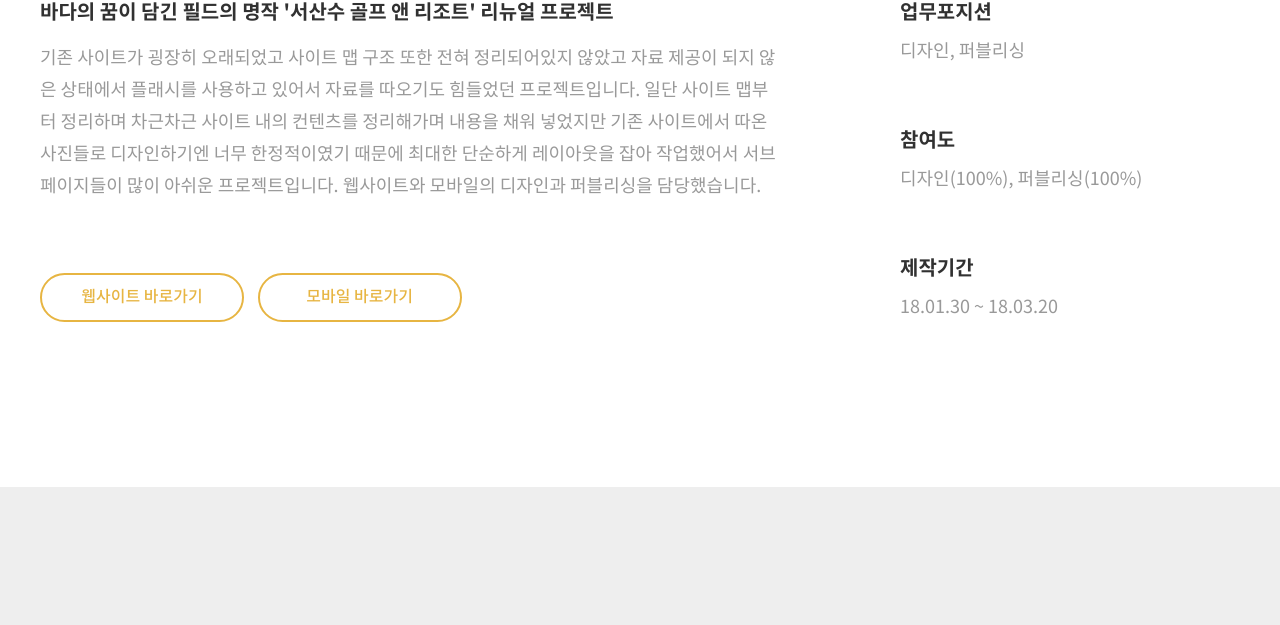
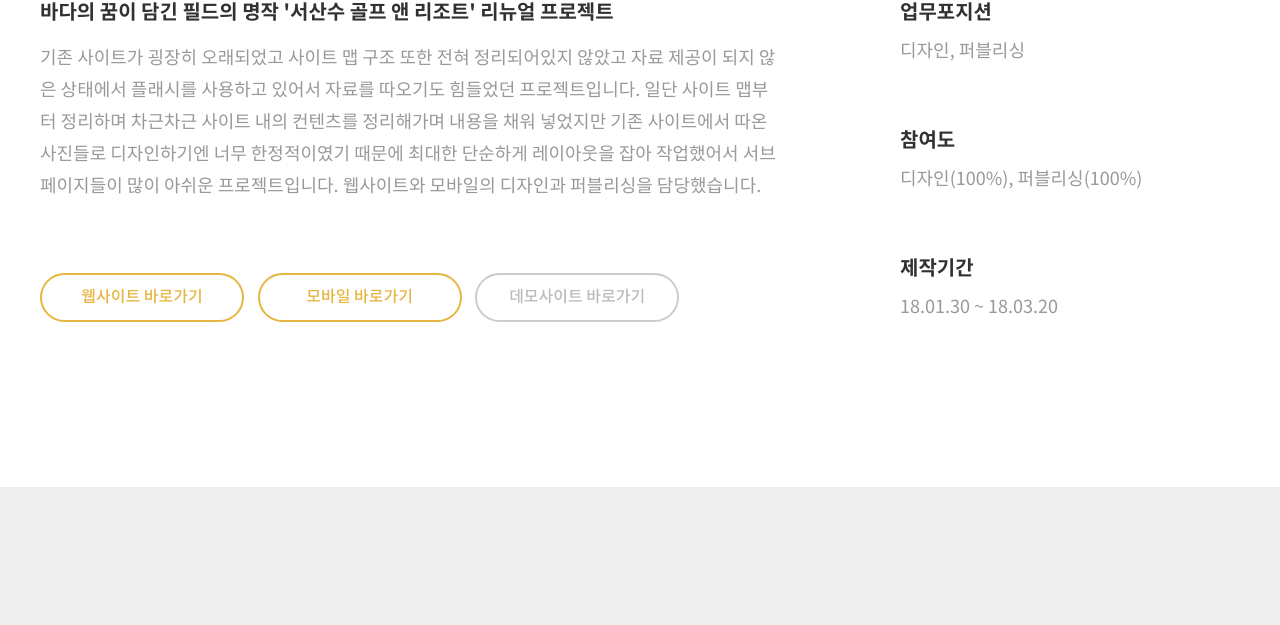
Before and after one commit to sy03549/sy03549.github.io, a plain HTML site: page work/seosansoo.html in a window 1280 px wide. Shown: the part 677-1302 px from the top of the page. Drawn offline with Linux system fonts and the light colour scheme.

Commit message:
데모사이트추가

```diff
--- a/css/sub.css
+++ b/css/sub.css
@@ -382,6 +382,14 @@
     background-color:#e7b542;
     color:#fff;
 }
+div.goSiteBtn a.demo {
+    border:2px solid #ccc;
+    color:#bbb;
+}
+div.goSiteBtn a:hover.demo {
+    background-color:#ccc;
+    color:#fff;
+}
 
 div.infoArea div.rightCnt {
     float:right;
--- a/work/seosansoo.html
+++ b/work/seosansoo.html
@@ -40,6 +40,7 @@
                     <div class="goSiteBtn">
                         <a href="http://seosansoo.com/Default.aspx" target="_blank">웹사이트 바로가기</a>
                         <a href="http://seosansoo.com/mobile" target="_blank">모바일 바로가기</a>
+                        <a href="http://pv.moonos.net/seosansoo/html/main/" class="demo" target="_blank">데모사이트 바로가기</a>
                     </div>
                 </div>
                 <div class="rightCnt">
```
Also changed, not shown: work/shinedale.html (+1 -0 lines).
